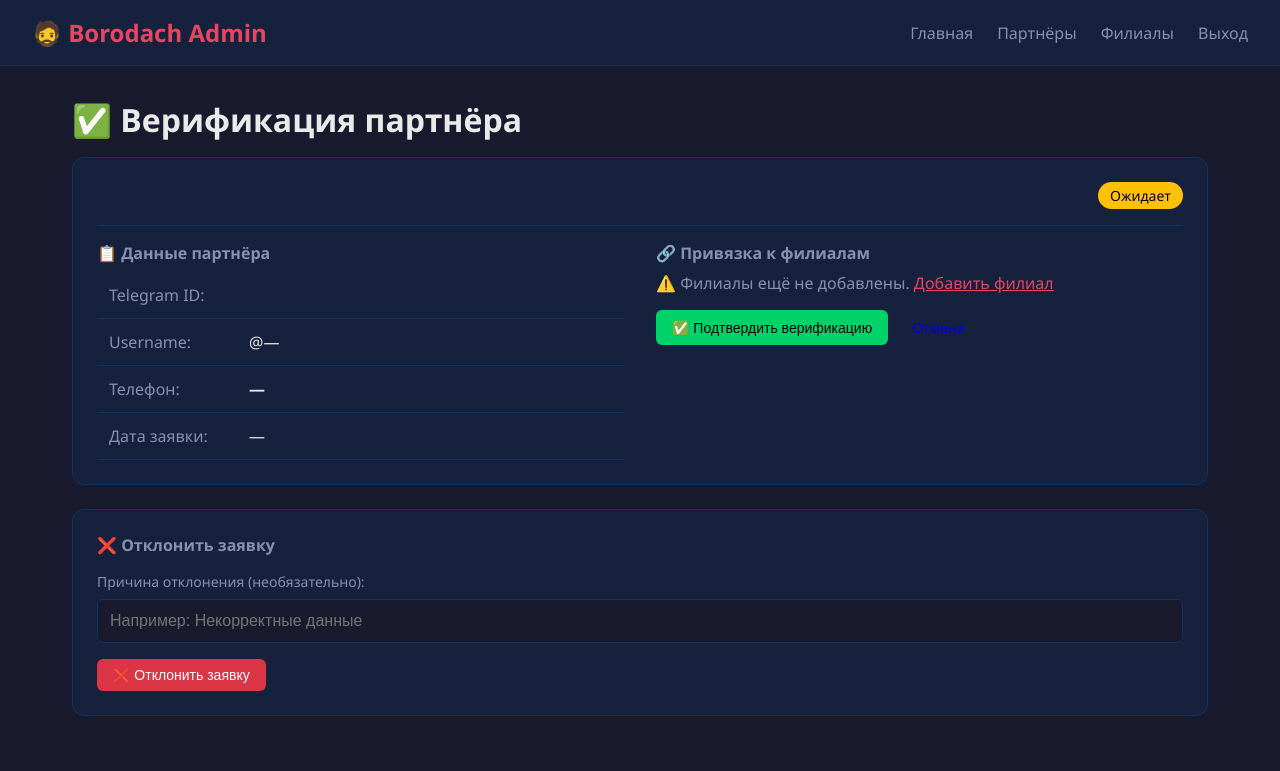
After one commit to VGUROV050/borodach-franchise-bot, a FastAPI app: template admin/templates/verify_partner.html in a window 1280 px wide. The commit adds this page. Shown: the top 771 px of the page. Run offline with FastAPI, Linux system fonts and the light colour scheme; the template is opened without the code that fills it, so the values that code supplies are empty.

Commit message:
feat: add branch selection on verification + delete branches
- Verification page with branch checkboxes
- Link partner to selected branches on verify
- Delete branch functionality with confirmation
- Updated dashboard and partners list buttons

```diff
--- a/admin/templates/dashboard.html
+++ b/admin/templates/dashboard.html
@@ -47,9 +47,7 @@
         </div>
 
         <div class="partner-actions">
-            <form method="post" action="/partners/{{ partner.id }}/verify" style="display: inline;">
-                <button type="submit" class="btn btn-success btn-sm">✅ Подтвердить</button>
-            </form>
+            <a href="/partners/{{ partner.id }}/verify" class="btn btn-success btn-sm">✅ Верифицировать</a>
 
             <form method="post" action="/partners/{{ partner.id }}/reject" style="display: inline;">
                 <input type="hidden" name="reason" value="">
--- a/admin/templates/partners.html
+++ b/admin/templates/partners.html
@@ -51,9 +51,7 @@
                 <td class="text-muted">{{ partner.created_at.strftime('%d.%m.%Y') if partner.created_at else '—' }}</td>
                 <td>
                     {% if partner.status.value == 'pending' %}
-                    <form method="post" action="/partners/{{ partner.id }}/verify" style="display: inline;">
-                        <button type="submit" class="btn btn-success btn-sm">✅</button>
-                    </form>
+                    <a href="/partners/{{ partner.id }}/verify" class="btn btn-success btn-sm">✅</a>
                     <form method="post" action="/partners/{{ partner.id }}/reject" style="display: inline;">
                         <input type="hidden" name="reason" value="">
                         <button type="submit" class="btn btn-danger btn-sm">❌</button>
--- /dev/null
+++ b/admin/templates/verify_partner.html
@@ -0,0 +1,96 @@
+{% extends "base.html" %}
+
+{% block title %}Верификация — {{ partner.full_name }}{% endblock %}
+
+{% block content %}
+<h1 class="mb-2">✅ Верификация партнёра</h1>
+
+<div class="card">
+    <div class="card-header">
+        <h2 class="card-title">{{ partner.full_name }}</h2>
+        <span class="badge badge-pending">Ожидает</span>
+    </div>
+
+    <div style="display: grid; grid-template-columns: 1fr 1fr; gap: 2rem;">
+        <div>
+            <h3 class="mb-1" style="font-size: 1rem; color: var(--text-muted);">📋 Данные партнёра</h3>
+
+            <table style="width: 100%;">
+                <tr>
+                    <td class="text-muted" style="width: 140px;">Telegram ID:</td>
+                    <td><code>{{ partner.telegram_id }}</code></td>
+                </tr>
+                <tr>
+                    <td class="text-muted">Username:</td>
+                    <td>@{{ partner.telegram_username or '—' }}</td>
+                </tr>
+                <tr>
+                    <td class="text-muted">Телефон:</td>
+                    <td><strong>{{ partner.phone or '—' }}</strong></td>
+                </tr>
+                <tr>
+                    <td class="text-muted">Дата заявки:</td>
+                    <td>{{ partner.created_at.strftime('%d.%m.%Y %H:%M') if partner.created_at else '—' }}</td>
+                </tr>
+            </table>
+
+            {% if partner.branches_text %}
+            <div class="partner-branches mt-2">
+                <strong>🏢 Филиалы (текст от партнёра):</strong>
+                <pre style="margin-top: 0.5rem;">{{ partner.branches_text }}</pre>
+            </div>
+            {% endif %}
+        </div>
+
+        <div>
+            <h3 class="mb-1" style="font-size: 1rem; color: var(--text-muted);">🔗 Привязка к филиалам</h3>
+
+            <form method="post" action="/partners/{{ partner.id }}/verify">
+                {% if branches %}
+                <p class="text-muted mb-1" style="font-size: 0.9rem;">
+                    Выберите филиалы, к которым относится партнёр:
+                </p>
+
+                <div style="max-height: 300px; overflow-y: auto; background: var(--bg-dark); border-radius: 8px; padding: 1rem;">
+                    {% for branch in branches %}
+                    <label style="display: flex; align-items: center; gap: 0.75rem; padding: 0.5rem 0; cursor: pointer;">
+                        <input type="checkbox" name="branch_ids" value="{{ branch.id }}"
+                               style="width: 18px; height: 18px; accent-color: var(--accent);">
+                        <span>
+                            <strong>{{ branch.display_name or branch.city }}</strong>
+                            <span class="text-muted" style="font-size: 0.85rem;">
+                                — {{ branch.city }}, {{ branch.address }}
+                                {% if branch.name %}({{ branch.name }}){% endif %}
+                            </span>
+                        </span>
+                    </label>
+                    {% endfor %}
+                </div>
+                {% else %}
+                <p class="text-muted">
+                    ⚠️ Филиалы ещё не добавлены.
+                    <a href="/branches" style="color: var(--accent);">Добавить филиал</a>
+                </p>
+                {% endif %}
+
+                <div class="mt-2 flex gap-1">
+                    <button type="submit" class="btn btn-success">✅ Подтвердить верификацию</button>
+                    <a href="/" class="btn">Отмена</a>
+                </div>
+            </form>
+        </div>
+    </div>
+</div>
+
+<div class="card mt-2">
+    <h3 style="font-size: 1rem; color: var(--text-muted); margin-bottom: 1rem;">❌ Отклонить заявку</h3>
+
+    <form method="post" action="/partners/{{ partner.id }}/reject">
+        <div class="form-group">
+            <label class="form-label">Причина отклонения (необязательно):</label>
+            <input type="text" name="reason" class="form-input" placeholder="Например: Некорректные данные">
+        </div>
+        <button type="submit" class="btn btn-danger">❌ Отклонить заявку</button>
+    </form>
+</div>
+{% endblock %}
```
Also changed, not shown: admin/routes.py (+72 -5 lines), admin/templates/branches.html (+7 -0 lines).
